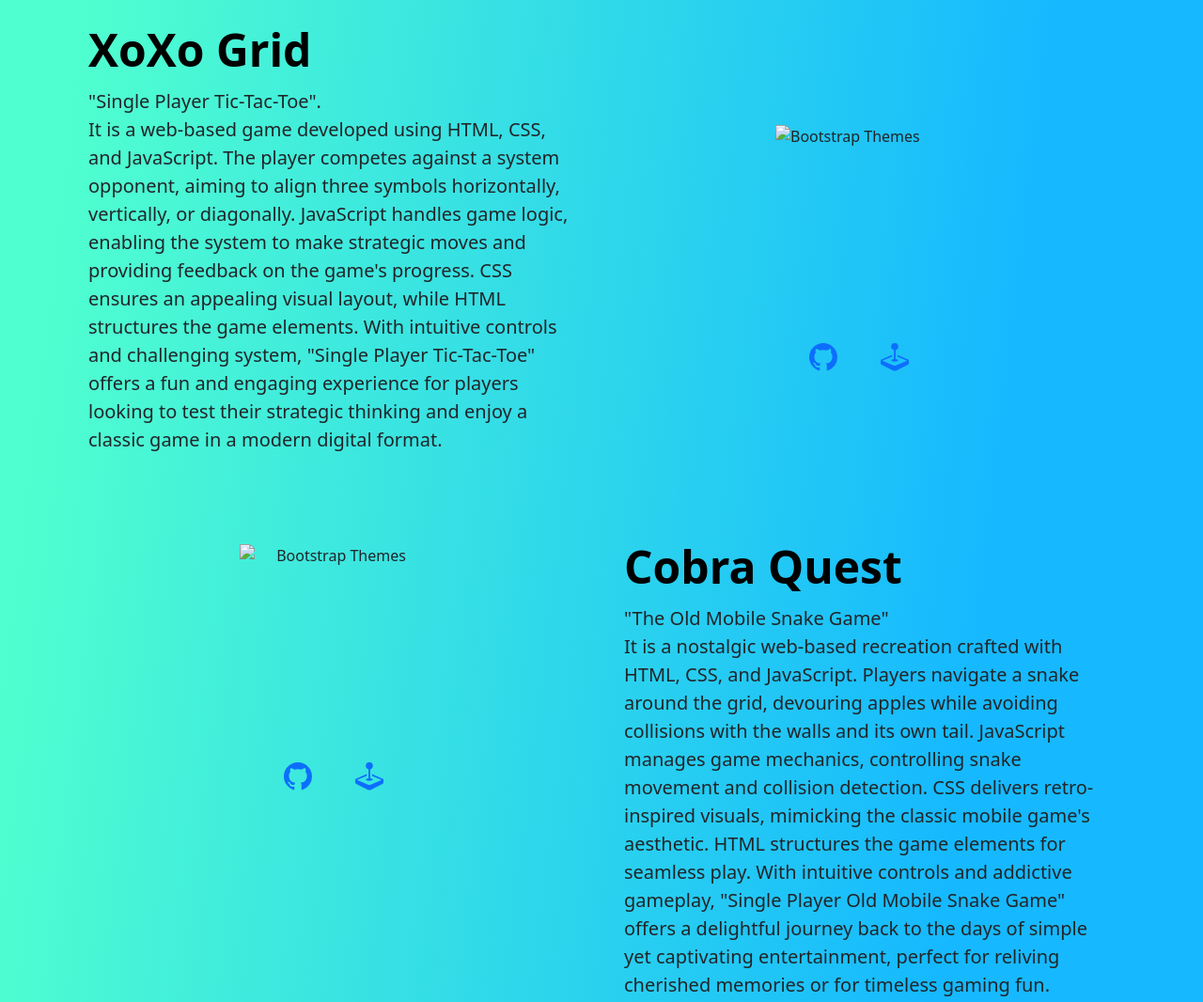
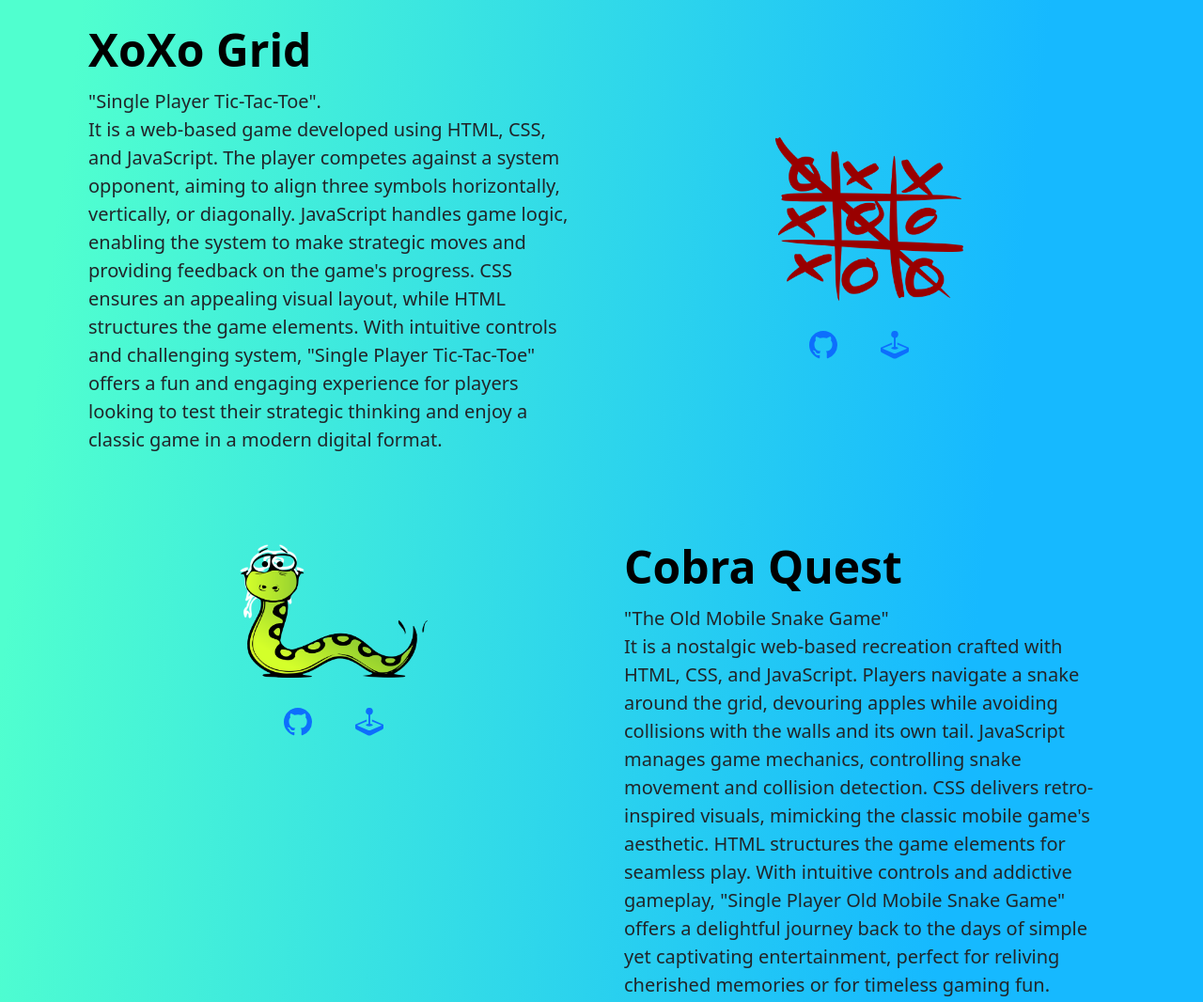
Before and after one commit to aditya-ghosh2992/demo, a plain HTML site: page index.html in a window 1280 px wide. Shown: the part 680-1746 px from the top of the page at 94% size. Drawn offline with nearby package versions, Linux system fonts and the light colour scheme; the site is published under a folder, as on GitHub Pages, so addresses that start at the root find nothing.

Commit message:
Update index.html

```diff
--- a/index.html
+++ b/index.html
@@ -131,7 +131,7 @@
           <div class="row flex-lg-row align-items-left g-5 py-5">
             <div class="col-10 col-sm-8 col-lg-6 div1">
               <div>
-                <img src="/weblogog1.png" class="d-block mx-lg-auto img-fluid" alt="Bootstrap Themes" width="200" height="200" loading="lazy">
+                <img src="weblogog1.png" class="d-block mx-lg-auto img-fluid" alt="Bootstrap Themes" width="200" height="200" loading="lazy">
               </div>
 
             <div>
@@ -165,7 +165,7 @@
             <div class="row flex-lg-row-reverse align-items-center g-5 py-5">
               <div class="col-10 col-sm-8 col-lg-6">
                 <div>
-                  <img src="/g2logo.png" class="d-block mx-lg-auto img-fluid" alt="Bootstrap Themes" width="200" height="200" loading="lazy">
+                  <img src="g2logo.png" class="d-block mx-lg-auto img-fluid" alt="Bootstrap Themes" width="200" height="200" loading="lazy">
                 </div>
                 <!--img src="/g2logo.png" class="d-block mx-lg-auto img-fluid" alt="Bootstrap Themes" width="200" height="200" loading="lazy"-->
                 <div>
@@ -198,7 +198,7 @@
             <div class="row flex-lg-row align-items-left g-5 py-5">
               <div class="col-10 col-sm-8 col-lg-6 div1">
                 <div>
-                  <img src="/g3logo.png" class="d-block mx-lg-auto img-fluid" alt="Bootstrap Themes" width="200" height="200" loading="lazy">
+                  <img src="g3logo.png" class="d-block mx-lg-auto img-fluid" alt="Bootstrap Themes" width="200" height="200" loading="lazy">
                 </div>
 
                 <!--img src="/g3logo.png" class="d-block mx-lg-auto img-fluid" alt="Bootstrap Themes" width="200" height="200" loading="lazy"-->
@@ -233,7 +233,7 @@
           <div class="container col-xxl-8 px-4 py-5">
             <div class="row flex-lg-row-reverse align-items-center g-5 py-5">
               <div class="col-10 col-sm-8 col-lg-6">
-                <img src="/g4logo.png" class="d-block mx-lg-auto img-fluid" alt="Bootstrap Themes" width="200" height="200" loading="lazy">
+                <img src="g4logo.png" class="d-block mx-lg-auto img-fluid" alt="Bootstrap Themes" width="200" height="200" loading="lazy">
                 <a href="https://github.com/aditya-ghosh2992/RockPaperScissor"> <svg xmlns="http://www.w3.org/2000/svg" width="40" height="30" fill="currentColor" class="bi bi-github1" viewBox="0 0 16 16">
                     <path d="M8 0C3.58 0 0 3.58 0 8c0 3.54 2.29 6.53 5.47 7.59.4.07.55-.17.55-.38 0-.19-.01-.82-.01-1.49-2.01.37-2.53-.49-2.69-.94-.09-.23-.48-.94-.82-1.13-.28-.15-.68-.52-.01-.53.63-.01 1.08.58 1.23.82.72 1.21 1.87.87 2.33.66.07-.52.28-.87.51-1.07-1.78-.2-3.64-.89-3.64-3.95 0-.87.31-1.59.82-2.15-.08-.2-.36-1.02.08-2.12 0 0 .67-.21 2.2.82.64-.18 1.32-.27 2-.27s1.36.09 2 .27c1.53-1.04 2.2-.82 2.2-.82.44 1.1.16 1.92.08 2.12.51.56.82 1.27.82 2.15 0 3.07-1.87 3.75-3.65 3.95.29.25.54.73.54 1.48 0 1.07-.01 1.93-.01 2.2 0 .21.15.46.55.38A8.01 8.01 0 0 0 16 8c0-4.42-3.58-8-8-8"/>
                   </svg></a>
```
